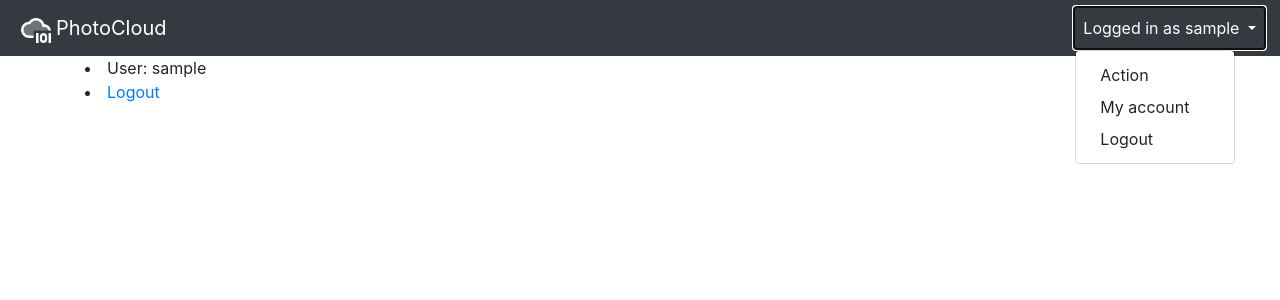
After one commit to SirojiddinSaidmurodov/PhotoCloud, a Django app: page /account in a window 1280 px wide, after a click that opens the changed part. The commit adds this page. Shown: the top 300 px of the page. Run offline with Django 3.2, Linux system fonts and the light colour scheme; the visitor is signed in with stand-in values (Sample User, id 1).

Commit message:
edit: added my_account page
Took 31 minutes

```diff
--- a/catalogue/models.py
+++ b/catalogue/models.py
@@ -8,7 +8,7 @@ class PhotoMetaData(models.Model):
     placeLong = models.FloatField(null=True, help_text='Longitude of place')
     placeName = models.TextField(null=True, max_length=512, help_text='Address of place')
     camera = models.TextField(null=True, max_length=255, help_text='Camera model')
-    shootDate = models.DateTimeField(null=False, help_text='Date when photo taken')
+    shootDate = models.DateTimeField(null=False, help_text='Date when photo was taken')
 
     class Meta:
         ordering = ['shootDate']
--- a/catalogue/urls.py
+++ b/catalogue/urls.py
@@ -5,4 +5,5 @@ from catalogue import views
 urlpatterns = [
     path('', views.index, name='index'),
     path('accounts/signup', views.signup, name='signup'),
+    path('account', views.account, name='account'),
 ]
--- a/catalogue/views.py
+++ b/catalogue/views.py
@@ -1,5 +1,6 @@
 # Create your views here.
 from django.contrib.auth import authenticate, login
+from django.contrib.auth.decorators import login_required
 from django.contrib.auth.forms import UserCreationForm
 from django.shortcuts import render, redirect
 
@@ -21,3 +22,8 @@ def signup(request):
     else:
         form = UserCreationForm()
     return render(request, 'registration/signup.html', {'form': form})
+
+
+@login_required
+def account(request):
+    return render(request, 'account.html')
--- /dev/null
+++ b/templates/account.html
@@ -0,0 +1,10 @@
+{% extends 'base_generic.html' %}
+
+{% block content %}
+    {% if user.is_authenticated %}
+        <li>User: {{ user.get_username }}</li>
+        <li><a href="{% url 'logout' %}?next={{ request.path }}">Logout</a></li>
+    {% else %}
+        <li><a href="{% url 'login' %}?next={{ request.path }}">Login</a></li>
+    {% endif %}
+{% endblock %}
--- a/templates/base_generic.html
+++ b/templates/base_generic.html
@@ -34,7 +34,7 @@
                     </a>
                     <div class="dropdown-menu" aria-labelledby="navbarDropdownMenuLink">
                         <a class="dropdown-item" href="#">Action</a>
-                        <a class="dropdown-item" href="#">Another action</a>
+                        <a class="dropdown-item" href="{% url 'account' %}">My account</a>
                         <a class="dropdown-item" href="{% url 'logout' %}?next={{ request.path }}">Logout</a>
                     </div>
                 </li>
```
